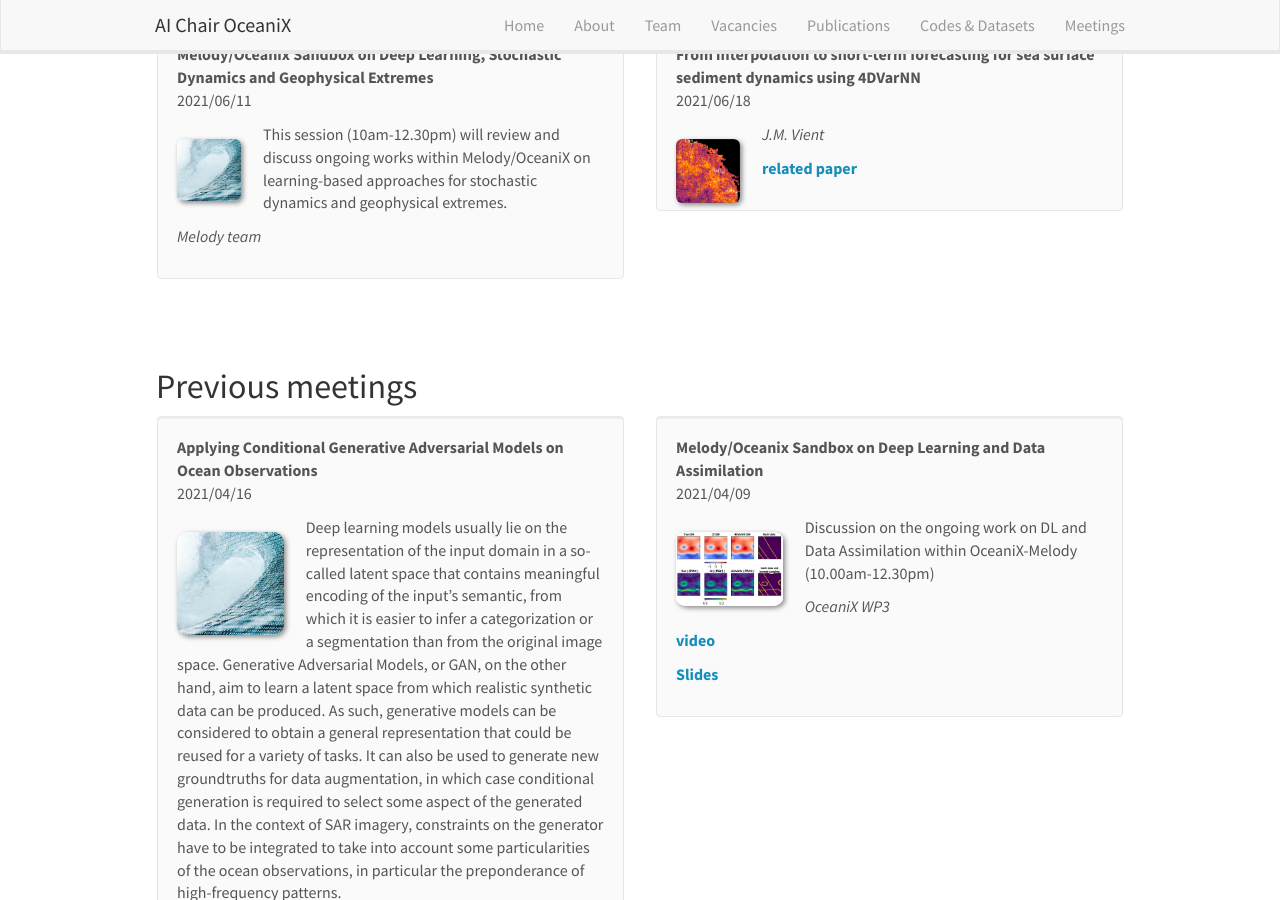
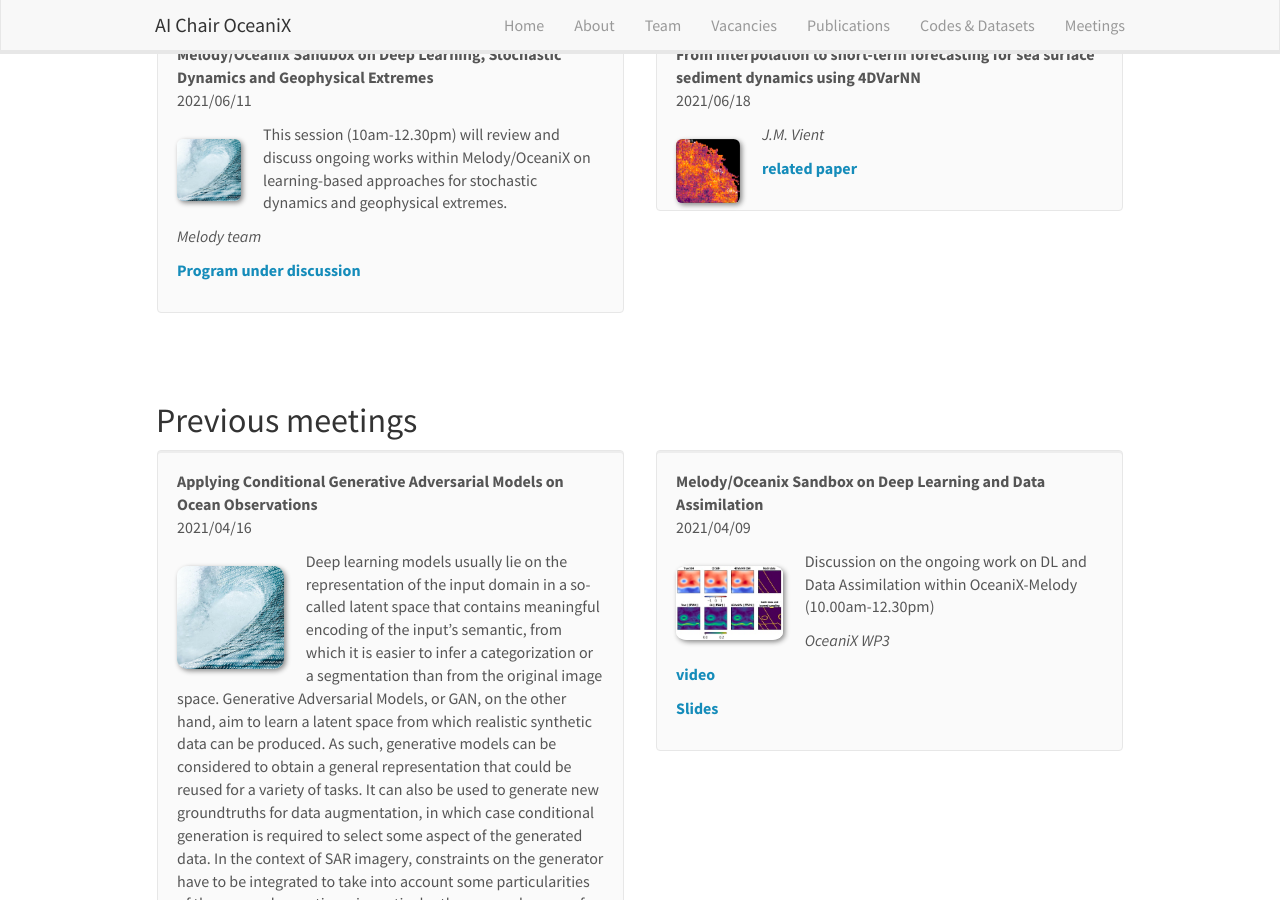
Before and after one commit to CIA-Oceanix/CIA-Oceanix.github.io, a Jekyll site: the page built from _pages/oceanix_sandbox.md, in a window 1280 px wide and 900 px high, scrolled down 1255 px. Built offline with Jekyll 4.4.1, drawn with Linux system fonts in a browser that asks for light colours; nearby versions of some CDN libraries.

Commit message:
Update sandbox_list.yml

```diff
--- a/_data/sandbox_list.yml
+++ b/_data/sandbox_list.yml
@@ -69,8 +69,8 @@
   authors: Melody team
   link:
   slideslink:
-    url1:
-    display1: #Slides
+    url1: https://docs.google.com/document/d/14kgOrRyRimacmNLBRtnlT7ilEF8Qd4nBMy3CyT5HXHY/edit?usp=sharing
+    display1: Program under discussion
     url2:
     display2:
   highlight: 1
```
